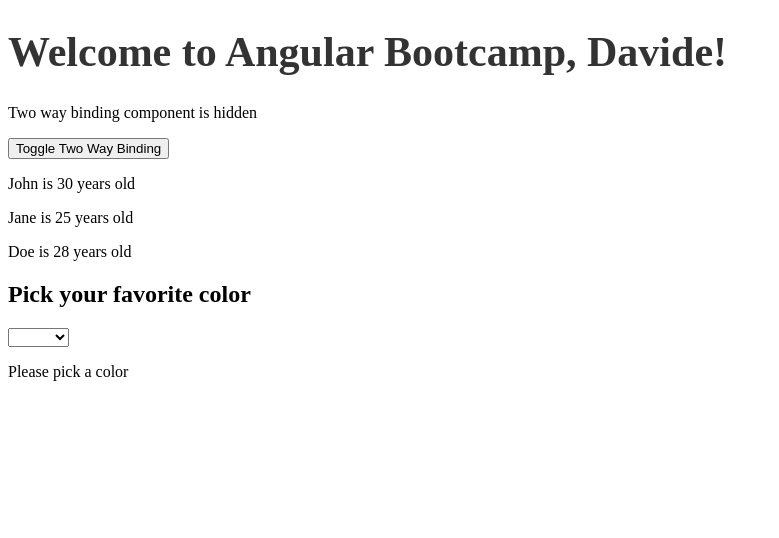
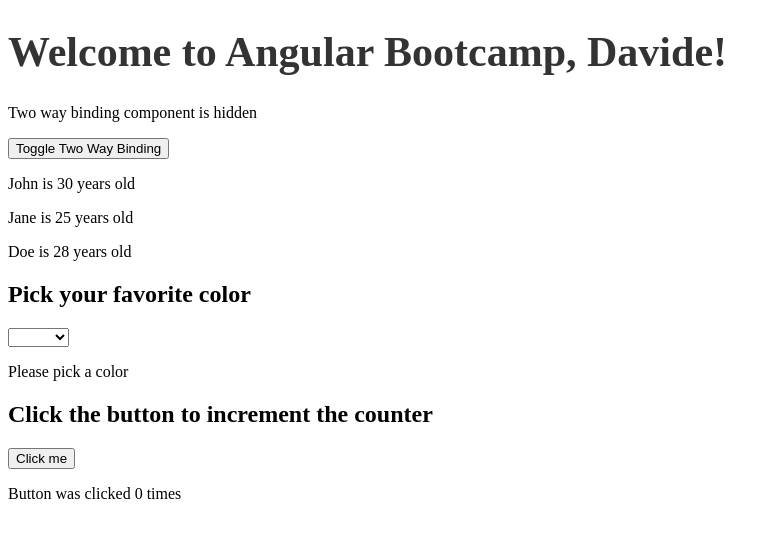
Before and after one commit to davdifr/angular-bootcamp, an Angular app: page / in a window 1280 px wide. Shown: the top 538 px of the page, without its empty margins (0-779 px from the left). Built offline with nearby package versions, Linux system fonts and the light colour scheme.

Commit message:
Add ClickCounterService implementation and usage in app.component.ts and app.component.html

```diff
--- a/src/app/app.component.html
+++ b/src/app/app.component.html
@@ -31,3 +31,7 @@
 } @default {
 <p>Please pick a color</p>
 } }
+
+<h2>Click the button to increment the counter</h2>
+<button (click)="increment()">Click me</button>
+<p>Button was clicked {{ getCount() }} times</p>
--- a/src/app/app.component.ts
+++ b/src/app/app.component.ts
@@ -4,6 +4,7 @@
 import { TwoWayBindingComponent } from './two-way-binding/two-way-binding.component';
 import { Person } from './models/person.interface';
 import { FormsModule } from '@angular/forms';
+import { ClickCounterService } from './click-counter.service';
 
 @Component({
   selector: 'app-root',
@@ -22,6 +23,16 @@
   firstName = 'Davide';
   showTwoWayBinding = false;
   color: string = '';
+
+  constructor(private clickCounterService: ClickCounterService) {}
+
+  increment() {
+    this.clickCounterService.increment();
+  }
+
+  getCount() {
+    return this.clickCounterService.getCount();
+  }
 
   peopleList: Person[] = [
     {
--- a/src/app/click-counter.service.ts
+++ b/src/app/click-counter.service.ts
@@ -1,9 +1,18 @@
 import { Injectable } from '@angular/core';
 
 @Injectable({
-  providedIn: 'root'
+  providedIn: 'root',
 })
 export class ClickCounterService {
+  private count = 0;
 
-  constructor() { }
+  constructor() {}
+
+  increment() {
+    this.count++;
+  }
+
+  getCount() {
+    return this.count;
+  }
 }
```
Also changed, not shown: src/assets/04-angular-bootcamp-services-and-DI/04-click-counter-service.gif (added), 1 other file (tests, documents, lock files or other folders).
